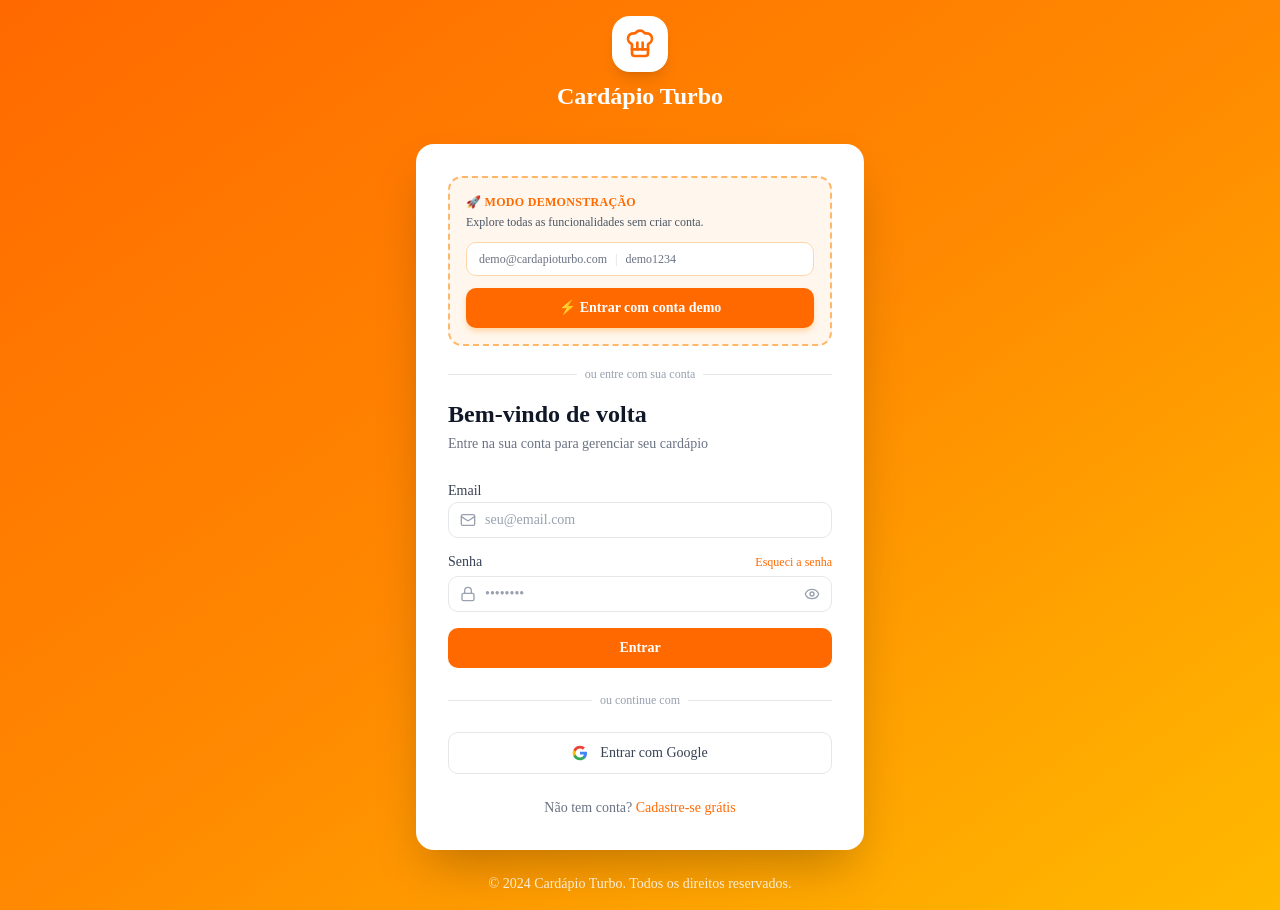
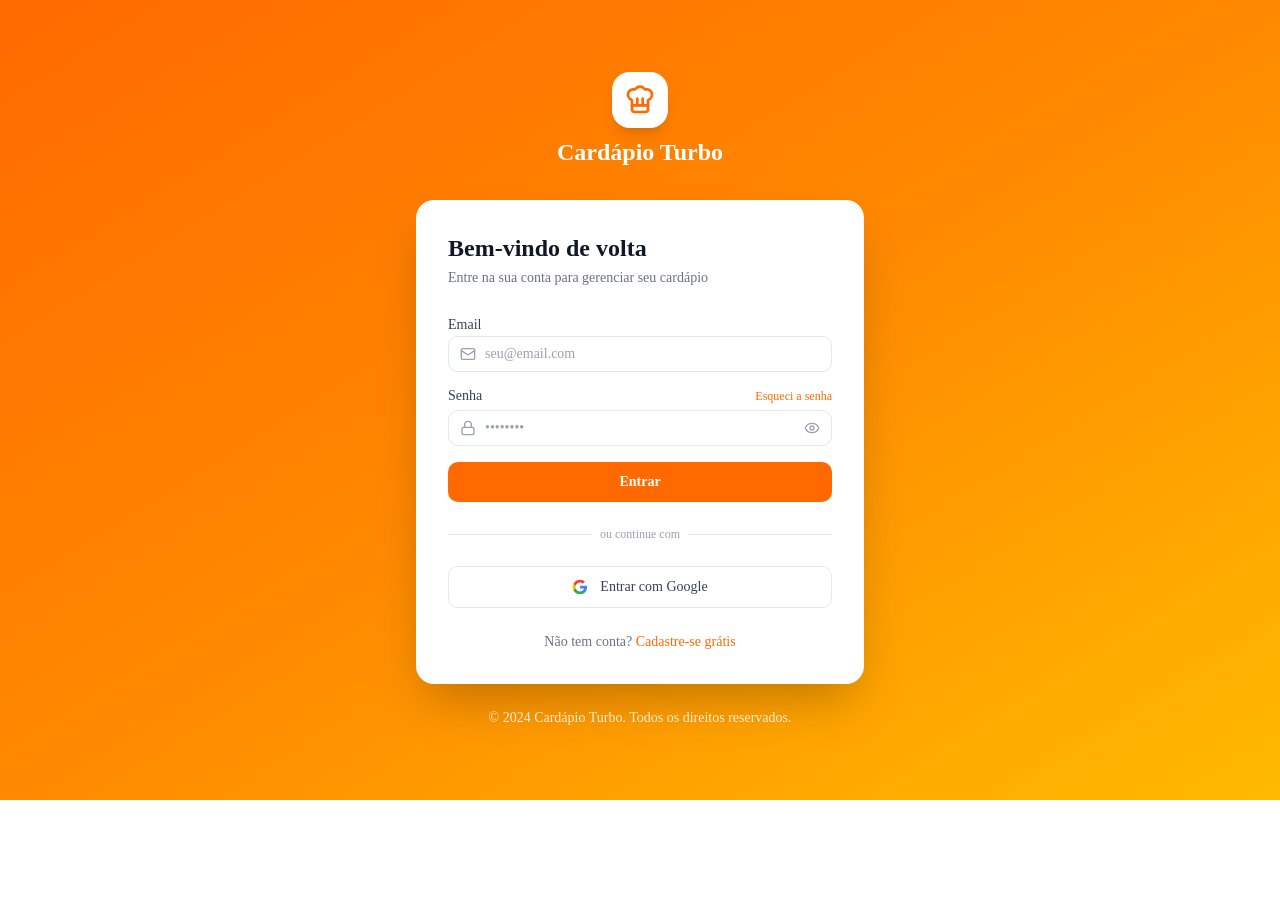
Before and after one commit to cardapioturboonline-pixel/cardapio-turbo, a Next.js app: page /login in a window 1280 px wide. After the commit the page ends 800 px from the top, so only its background shows below. Built offline with nearby package versions, Linux system fonts and the light colour scheme.

Commit message:
Remove demo mode banner from login page

```diff
--- a/src/app/(auth)/login/page.tsx
+++ b/src/app/(auth)/login/page.tsx
@@ -14,15 +14,6 @@
   const [showPassword, setShowPassword] = useState(false)
   const [loading, setLoading] = useState(false)
   const [form, setForm] = useState({ email: '', password: '' })
-
-  async function handleDemo() {
-    setForm({ email: 'demo@cardapioturbo.com', password: 'demo1234' })
-    setLoading(true)
-    await new Promise(r => setTimeout(r, 900))
-    setLoading(false)
-    toast.success('🎉 Bem-vindo à conta demo! Explore à vontade.')
-    router.push('/dashboard')
-  }
 
   async function handleSubmit(e: React.FormEvent) {
     e.preventDefault()
@@ -43,36 +34,6 @@
 
   return (
     <div>
-      {/* Demo Banner */}
-      <div className="mb-5 rounded-xl border-2 border-dashed border-orange-300 bg-orange-50 p-4">
-        <p className="text-xs font-semibold uppercase tracking-wide text-orange-500 mb-1">🚀 Modo demonstração</p>
-        <p className="text-xs text-gray-600 mb-3">
-          Explore todas as funcionalidades sem criar conta.
-        </p>
-        <div className="flex items-center gap-2 text-xs text-gray-500 mb-3 bg-white rounded-lg px-3 py-2 border border-orange-200 font-mono">
-          <span>demo@cardapioturbo.com</span>
-          <span className="text-gray-300">|</span>
-          <span>demo1234</span>
-        </div>
-        <button
-          type="button"
-          onClick={handleDemo}
-          disabled={loading}
-          className="w-full rounded-lg bg-orange-500 px-4 py-2.5 text-sm font-bold text-white hover:bg-orange-600 disabled:opacity-60 transition-colors shadow-md shadow-orange-200"
-        >
-          {loading ? 'Entrando...' : '⚡ Entrar com conta demo'}
-        </button>
-      </div>
-
-      <div className="relative my-4">
-        <div className="absolute inset-0 flex items-center">
-          <div className="w-full border-t border-gray-200" />
-        </div>
-        <div className="relative flex justify-center text-xs text-gray-400">
-          <span className="bg-white px-2">ou entre com sua conta</span>
-        </div>
-      </div>
-
       <h1 className="text-2xl font-bold text-gray-900">Bem-vindo de volta</h1>
       <p className="mt-1 text-sm text-gray-500">Entre na sua conta para gerenciar seu cardápio</p>
 
```
